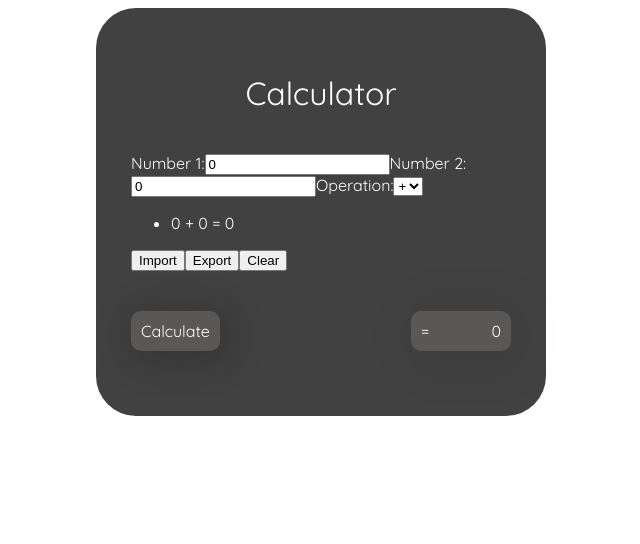
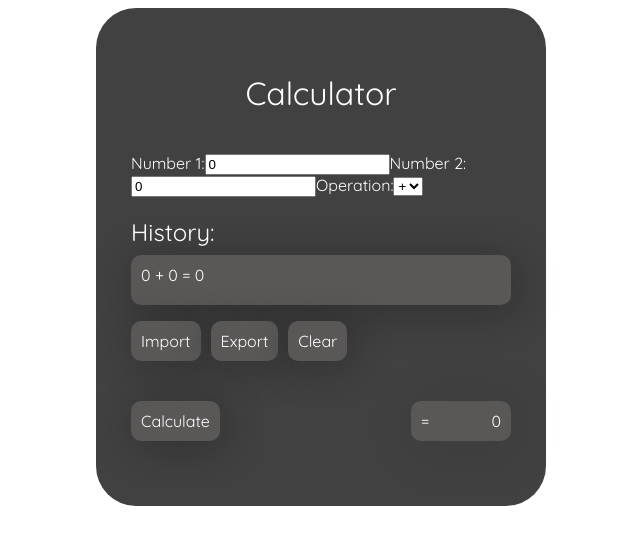
Before and after one commit to moonc4ke/iproyal-calculator-challenge, a Vue app: page / in a window 1280 px wide. Both pictures are taken after a click on the element "Calculate". Shown: the top 544 px of the page, without its empty margins (319-959 px from the left). Built offline with nearby package versions, Linux system fonts and the light colour scheme.

Commit message:
Add styles for CalculatorHistory component and integrate CalculatorButton component to avoid duplicate code

```diff
--- a/src/components/CalculatorHistory.vue
+++ b/src/components/CalculatorHistory.vue
@@ -2,6 +2,7 @@
 import { ref, inject, type Ref } from 'vue';
 import { type HistoryItem } from '@/types/types';
 import CalculatorOperation from './CalculatorOperation.vue';
+import CalculatorButton from './CalculatorButton.vue';
 
 const history = inject<Ref<HistoryItem[]>>('history', ref([]));
 const result = inject<Ref<number | null>>('result', ref(null));
@@ -36,7 +37,10 @@ const handleImportHistory = (event: Event) => {
 <template>
   <div>
     <CalculatorOperation />
-    <ul>
+
+    <section class="calculator-history-section">
+      <h2>History:</h2>
+      <ul v-if="history.length > 0" class="calculator-history-section-list">
         <li
           v-for="(entry, index) in history"
           :key="index"
@@ -46,9 +50,44 @@ const handleImportHistory = (event: Event) => {
           {{ entry.expression }} = {{ entry.result }}
         </li>
       </ul>
+
       <input id="import" type="file" @change="handleImportHistory" hidden ref="fileInput" />
-    <button @click="triggerFileInput" type="button">Import</button>
-    <button @click="exportHistory" type="button">Export</button>
-    <button @click="clearHistory" type="button">Clear</button>
+      <div class="calculator-history-section-actions">
+        <CalculatorButton title="Import" @click="triggerFileInput" />
+        <CalculatorButton title="Export" @click="exportHistory" />
+        <CalculatorButton title="Clear" @click="clearHistory" />
+      </div>
+    </section>
   </div>
 </template>
+
+<style scoped>
+.calculator-history-section h2 {
+  font-weight: 400;
+  margin-bottom: 5px;
+}
+
+.calculator-history-section-list {
+  margin-top: 8px;
+  background-color: #5A5757;
+  border-radius: 10px;
+  box-shadow: 5px 5px 40px 0px #0B0B0B4D;
+  padding: 10px;
+}
+
+.calculator-history-section-list li {
+  list-style: none;
+  cursor: pointer;
+  margin-bottom: 10px;
+}
+
+.calculator-history-section-list li:hover {
+  text-decoration: underline;
+}
+
+.calculator-history-section-actions {
+  margin-top: 10px;
+  display: flex;
+  gap: 10px;
+}
+</style>
```
Lines whose indentation alone changed are shown as unchanged.
